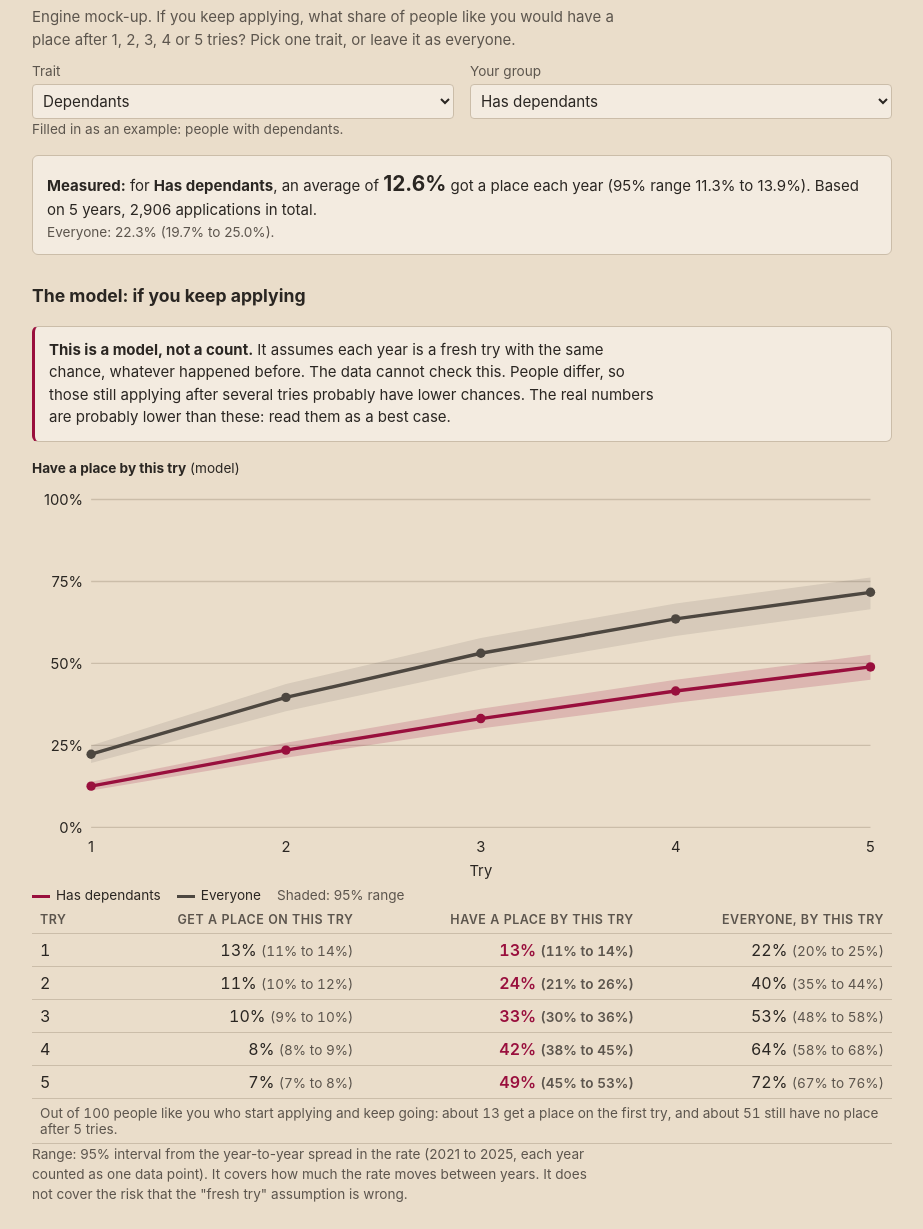
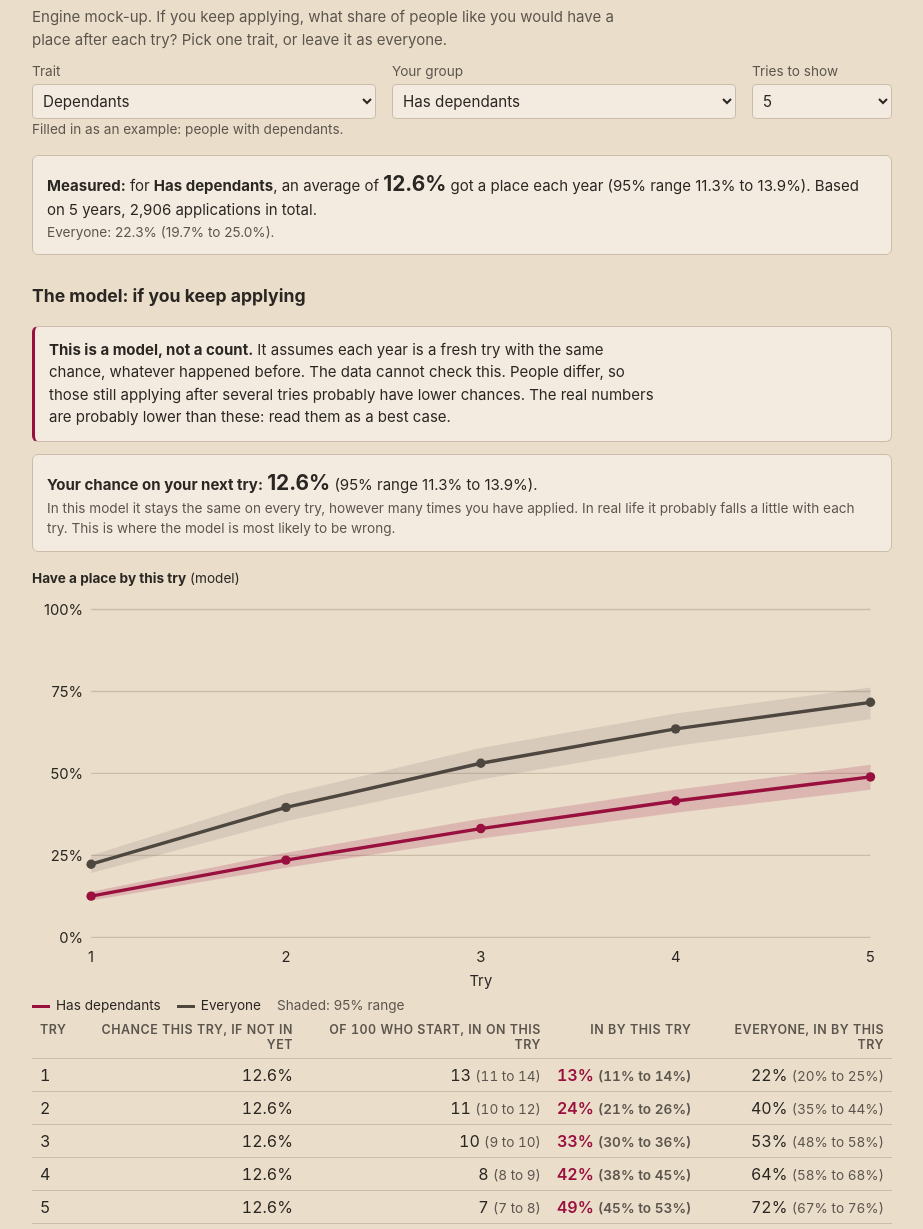
Before and after one commit to clinpsyry/dclinequality, a plain HTML site: page posts/next/mockups/people_like_you/index.html in a window 1280 px wide. Shown: the part 68-1297 px from the top of the page, without its empty margins (178-1101 px from the left). Drawn offline with Linux system fonts and the light colour scheme; files whose address does not match are found by name.

Commit message:
Mock-up: tries picker (1 to 10), next-try chance, clearer columns
Default 5 tries; rows and chart area after try 5 are faded with a note
that the model is weaker there. Adds 'chance on your next try' (= p, fixed
by the model) and renames the columns so the out-of-100 figure is not
read as a per-try chance.

Co-Authored-By: Claude Opus 5.5 <noreply@anthropic.com>
Claude-Session: https://claude.ai/code/session_01YKB9PHF5GnbDPZAMy4bRj5

```diff
--- a/posts/next/mockups/people_like_you/index.html
+++ b/posts/next/mockups/people_like_you/index.html
@@ -32,7 +32,8 @@ select:focus-visible, summary:focus-visible { outline: 2px solid var(--accent);
 table { border-collapse: collapse; width: 100%; font-variant-numeric: tabular-nums; }
 th, td { text-align: left; padding: 6px 8px; border-bottom: 1px solid var(--line); vertical-align: top; }
 th { font-size: 0.78rem; color: var(--muted); font-weight: 600; text-transform: uppercase; letter-spacing: 0.04em; }
-td.num, th.num { text-align: right; white-space: nowrap; }
+td.num, th.num { text-align: right; }
+td.num { white-space: nowrap; }
 .you { color: var(--accent); font-weight: 600; }
 .flag { color: var(--warn); font-size: 0.85rem; margin: 6px 0 0; }
 .legend { display: flex; flex-wrap: wrap; gap: 6px 16px; font-size: 0.85rem; margin-top: 4px; }
@@ -44,11 +45,14 @@ summary { cursor: pointer; font-weight: 600; }
 .working { font-size: 0.85rem; overflow-x: auto; }
 .working p { margin-top: 8px; }
 code { font-size: 0.85em; }
+tr.weak td { opacity: 0.55; }
+.next { margin-top: 12px; }
+.next b.big { font-size: 1.3rem; }
 </style>
 
 <div class="wrap">
   <h1>Chances by try</h1>
-  <p class="muted">Engine mock-up. If you keep applying, what share of people like you would have a place after 1, 2, 3, 4 or 5 tries? Pick one trait, or leave it as everyone.</p>
+  <p class="muted">Engine mock-up. If you keep applying, what share of people like you would have a place after each try? Pick one trait, or leave it as everyone.</p>
 
   <div class="inputs">
     <label for="trait">Trait
@@ -56,6 +60,9 @@ code { font-size: 0.85em; }
     </label>
     <label for="group">Your group
       <select id="group"></select>
+    </label>
+    <label for="ntries" style="flex:0 1 140px">Tries to show
+      <select id="ntries"></select>
     </label>
   </div>
   <p class="small muted" id="exampleNote">Filled in as an example: people with dependants.</p>
@@ -67,8 +74,11 @@ code { font-size: 0.85em; }
     <p style="margin:0"><b>This is a model, not a count.</b> It assumes each year is a fresh try with the same chance, whatever happened before. The data cannot check this. People differ, so those still applying after several tries probably have lower chances. The real numbers are probably lower than these: read them as a best case.</p>
   </div>
 
+  <div class="box next" id="nexttry"></div>
+
   <div id="chart" style="margin-top:16px"></div>
   <div class="tablebox"><table id="tries"></table></div>
+  <p class="small" id="summary100" style="margin-top:8px"></p>
   <div id="flags"></div>
   <p class="small muted">Range: 95% interval from the year-to-year spread in the rate (2021 to 2025, each year counted as one data point). It covers how much the rate moves between years. It does not cover the risk that the "fresh try" assumption is wrong.</p>
 
@@ -83,7 +93,7 @@ code { font-size: 0.85em; }
 (function () {
   "use strict";
 
-  var TRIES = 5, MIN_N = 100;
+  var MAX_TRIES = 10, SOLID = 5, MIN_N = 100, TRIES = 5;
   // Traits offered. Groups left out: prefer-not-to-say, totals, merged source rows,
   // and Wheelchair and Blind on their own (pooled-cell artefacts, RULES C8).
   var TRAITS = [
@@ -132,6 +142,10 @@ code { font-size: 0.85em; }
     t.innerHTML = TRAITS.map(function (x, i) { return '<option value="' + i + '">' + esc(x.label) + "</option>"; }).join("");
     t.value = String(TRAITS.map(function (x) { return x.key; }).indexOf("DEPENDANTS"));
     fillGroups("Has dependants");
+    var nt = document.getElementById("ntries"), opts = "";
+    for (var i = 1; i <= MAX_TRIES; i++) opts += "<option" + (i === TRIES ? " selected" : "") + ">" + i + "</option>";
+    nt.innerHTML = opts;
+    nt.addEventListener("change", function () { TRIES = +nt.value; render(); });
     t.addEventListener("change", function () { hideExample(); fillGroups(); render(); });
     document.getElementById("group").addEventListener("change", function () { hideExample(); render(); });
   }
@@ -175,7 +189,7 @@ code { font-size: 0.85em; }
       out.lo = clamp(ti.lo); out.hi = clamp(ti.hi); out.clipped = ti.lo < 0;
     }
     out.tries = [];
-    for (var k = 1; k <= TRIES; k++) {
+    for (var k = 1; k <= MAX_TRIES; k++) {
       var row = { k: k, by: byTry(mean, k), on: onTry(mean, k) };
       if (out.lo != null) {
         row.byLo = byTry(out.lo, k); row.byHi = byTry(out.hi, k);
@@ -183,7 +197,6 @@ code { font-size: 0.85em; }
       }
       out.tries.push(row);
     }
-    out.notBy5 = Math.pow(1 - mean, TRIES);
     return out;
   }
   function byTry(p, k) { return 1 - Math.pow(1 - p, k); }
@@ -208,7 +221,7 @@ code { font-size: 0.85em; }
     var m = document.getElementById("measured");
     if (you.p == null) {
       m.innerHTML = "<b>" + esc(label) + "</b>: the source hid this group's acceptances in every year, so there is nothing to show.";
-      ["chart", "tries", "flags", "working"].forEach(function (id) { document.getElementById(id).innerHTML = ""; });
+      ["nexttry", "chart", "tries", "summary100", "flags", "working"].forEach(function (id) { document.getElementById(id).innerHTML = ""; });
       return;
     }
     var range = you.lo != null ? " (95% range " + pct(you.lo, 1) + " to " + pct(you.hi, 1) + ")" : "";
@@ -217,25 +230,37 @@ code { font-size: 0.85em; }
       fmt(you.pooled.app) + " applications in total." +
       (isAll ? "" : "<br><span class=\"small muted\">Everyone: " + pct(all.p, 1) + " (" + pct(all.lo, 1) + " to " + pct(all.hi, 1) + ").</span>");
 
+    drawNext(you, label);
     drawChart(you, isAll ? null : all, label);
     drawTable(you, isAll ? null : all, label);
     drawFlags(you);
     drawWorking(you, label);
   }
 
+  function drawNext(you, label) {
+    var rng = you.lo != null ? " (95% range " + pct(you.lo, 1) + " to " + pct(you.hi, 1) + ")" : "";
+    document.getElementById("nexttry").innerHTML = "<b>Your chance on your next try:</b> <b class=\"big\">" + pct(you.p, 1) + "</b>" + rng +
+      ".<br><span class=\"small muted\">In this model it stays the same on every try, however many times you have applied. In real life it probably falls a little with each try. This is where the model is most likely to be wrong.</span>";
+  }
+
   function drawTable(you, all, label) {
-    var h = "<tr><th>Try</th><th class=\"num\">Get a place on this try</th><th class=\"num\">Have a place by this try</th>" +
-      (all ? "<th class=\"num\">Everyone, by this try</th>" : "") + "</tr>";
-    you.tries.forEach(function (r, i) {
-      var rng = function (lo, hi) { return lo == null ? "" : ' <span class="muted small">(' + pct(lo) + " to " + pct(hi) + ")</span>"; };
-      h += "<tr><td>" + r.k + "</td><td class=\"num\">" + pct(r.on) + rng(r.onLo, r.onHi) + "</td>" +
+    var rng = function (lo, hi) { return lo == null ? "" : ' <span class="muted small">(' + pct(lo) + " to " + pct(hi) + ")</span>"; };
+    var cols = all ? 5 : 4;
+    var h = "<tr><th>Try</th><th class=\"num\">Chance this try, if not in yet</th><th class=\"num\">Of 100 who start, in on this try</th>" +
+      "<th class=\"num\">In by this try</th>" + (all ? "<th class=\"num\">Everyone, in by this try</th>" : "") + "</tr>";
+    for (var i = 0; i < TRIES; i++) {
+      var r = you.tries[i];
+      if (i === SOLID) h += "<tr><td colspan=\"" + cols + "\" class=\"small flag\">After try " + SOLID + " the model is weaker: its error adds up with every try. Read the faded rows with great care.</td></tr>";
+      h += "<tr" + (r.k > SOLID ? " class=\"weak\"" : "") + "><td>" + r.k + "</td>" +
+        "<td class=\"num\">" + pct(you.p, 1) + "</td>" +
+        "<td class=\"num\">" + Math.round(100 * r.on) + (r.onLo == null ? "" : ' <span class="muted small">(' + Math.round(100 * r.onLo) + " to " + Math.round(100 * r.onHi) + ")</span>") + "</td>" +
         "<td class=\"num you\">" + pct(r.by) + rng(r.byLo, r.byHi) + "</td>" +
         (all ? "<td class=\"num\">" + pct(all.tries[i].by) + rng(all.tries[i].byLo, all.tries[i].byHi) + "</td>" : "") + "</tr>";
-    });
-    h += "<tr><td colspan=\"" + (all ? 4 : 3) + "\" class=\"small muted\">Out of 100 people like you who start applying and keep going: about " +
-      Math.round(100 * you.tries[0].on) + " get a place on the first try, and about " + Math.round(100 * you.notBy5) +
-      " still have no place after " + TRIES + " tries.</td></tr>";
+    }
     document.getElementById("tries").innerHTML = h;
+    document.getElementById("summary100").innerHTML = "Out of 100 people like you who start applying and keep going: about " +
+      Math.round(100 * you.tries[0].on) + " get a place on the first try, and about " + Math.round(100 * Math.pow(1 - you.p, TRIES)) +
+      " still have no place after " + TRIES + " " + (TRIES === 1 ? "try" : "tries") + ".";
   }
 
   function drawFlags(you) {
@@ -250,32 +275,41 @@ code { font-size: 0.85em; }
   }
 
   // "By this try" curve with its range band; everyone as a grey reference.
+  // Tries after SOLID sit on a faded background.
   function drawChart(you, all, label) {
-    var W = 640, H = 300, L = 44, R = 16, T = 16, B = 40;
-    function x(k) { return L + (k - 1) / (TRIES - 1) * (W - L - R); }
+    var W = 640, H = 300, L = 44, R = 16, T = 16, B = 40, N = Math.max(TRIES, 2);
+    function x(k) { return L + (k - 1) / (N - 1) * (W - L - R); }
     function y(v) { return T + (1 - v) * (H - T - B); }
+    var cs = getComputedStyle(document.documentElement);
+    var acc = cs.getPropertyValue("--accent").trim() || "#990F3D", ref = cs.getPropertyValue("--ref").trim() || "#4d4740",
+        line = cs.getPropertyValue("--line").trim() || "#cbbda9";
     var s = '<svg viewBox="0 0 ' + W + " " + H + '" width="100%" role="img" aria-label="Share with a place by each try">';
+    if (TRIES > SOLID) {
+      var x0 = (x(SOLID) + x(SOLID + 1)) / 2;
+      s += '<rect x="' + x0 + '" y="' + T + '" width="' + (W - R - x0) + '" height="' + (H - T - B) + '" fill="' + line + '" fill-opacity="0.35"/>';
+      s += '<text x="' + (x0 + 6) + '" y="' + (T + 14) + '" font-size="11">Weaker model</text>';
+    }
     [0, 0.25, 0.5, 0.75, 1].forEach(function (v) {
       s += '<line class="grid" x1="' + L + '" x2="' + (W - R) + '" y1="' + y(v) + '" y2="' + y(v) + '"/>';
       s += '<text x="' + (L - 6) + '" y="' + (y(v) + 4) + '" font-size="11" text-anchor="end">' + pct(v) + "</text>";
     });
-    for (var k = 1; k <= TRIES; k++) s += '<text x="' + x(k) + '" y="' + (H - B + 18) + '" font-size="11" text-anchor="middle">' + k + "</text>";
+    for (var k = 1; k <= N; k++) s += '<text x="' + x(k) + '" y="' + (H - B + 18) + '" font-size="11" text-anchor="middle">' + k + "</text>";
     s += '<text x="' + ((L + W - R) / 2) + '" y="' + (H - 4) + '" font-size="11" text-anchor="middle">Try</text>';
-    function series(e, cls, color, fillOp) {
-      var out = "";
-      if (e.tries[0].byLo != null) {
-        var up = e.tries.map(function (r) { return x(r.k) + "," + y(r.byHi); });
-        var dn = e.tries.slice().reverse().map(function (r) { return x(r.k) + "," + y(r.byLo); });
+    function series(e, color, fillOp) {
+      var rows = e.tries.slice(0, N), out = "";
+      if (rows[0].byLo != null) {
+        var up = rows.map(function (r) { return x(r.k) + "," + y(r.byHi); });
+        var dn = rows.slice().reverse().map(function (r) { return x(r.k) + "," + y(r.byLo); });
         out += '<polygon points="' + up.concat(dn).join(" ") + '" fill="' + color + '" fill-opacity="' + fillOp + '" stroke="none"/>';
       }
-      out += '<polyline points="' + e.tries.map(function (r) { return x(r.k) + "," + y(r.by); }).join(" ") + '" fill="none" stroke="' + color + '" stroke-width="2.5"/>';
-      e.tries.forEach(function (r) { out += '<circle cx="' + x(r.k) + '" cy="' + y(r.by) + '" r="3.5" fill="' + color + '"/>'; });
+      out += '<polyline points="' + rows.map(function (r) { return x(r.k) + "," + y(r.by); }).join(" ") + '" fill="none" stroke="' + color + '" stroke-width="2.5"/>';
+      rows.forEach(function (r) {
+        out += '<circle cx="' + x(r.k) + '" cy="' + y(r.by) + '" r="3.5" fill="' + color + '"' + (r.k > SOLID ? ' fill-opacity="0.5"' : "") + "/>";
+      });
       return out;
     }
-    var cs = getComputedStyle(document.documentElement);
-    var acc = cs.getPropertyValue("--accent").trim() || "#990F3D", ref = cs.getPropertyValue("--ref").trim() || "#4d4740";
-    if (all) s += series(all, "all", ref, 0.12);
-    s += series(you, "you", acc, 0.18);
+    if (all) s += series(all, ref, 0.12);
+    s += series(you, acc, 0.18);
     s += "</svg>";
     var leg = '<div class="legend"><span><span class="sw" style="background:' + acc + '"></span>' + esc(label) + "</span>" +
       (all ? '<span><span class="sw" style="background:' + ref + '"></span>Everyone</span>' : "") +
@@ -296,7 +330,8 @@ code { font-size: 0.85em; }
         ". 95% range = p &plusmn; t &times; SD / &radic;" + you.n + " = " + pct(you.lo, 2) + " to " + pct(you.hi, 2) + "." : " Only one year, so no range.") + "</p>" +
       "<p><b>Step 3.</b> Fresh-try model. Have a place by try K = 1 &minus; (1 &minus; p)<sup>K</sup>. Example, try 3: 1 &minus; (1 &minus; " + you.p.toFixed(4) + ")<sup>3</sup> = " + pct(you.tries[2].by, 1) +
       ". The range uses the same formula on the low and high ends of p.</p>" +
-      "<p><b>Step 4.</b> Get a place on exactly try K = (1 &minus; p)<sup>K&minus;1</sup> &times; p. Its range is the lowest and highest value of this across the range of p.</p>";
+      "<p><b>Step 4.</b> Get a place on exactly try K = (1 &minus; p)<sup>K&minus;1</sup> &times; p. Its range is the lowest and highest value of this across the range of p. This is out of everyone who started, so it falls only because fewer people are still applying.</p>" +
+      "<p><b>Step 5.</b> Chance on any one try, if not in yet = p. The model holds this fixed.</p>";
     document.getElementById("working").innerHTML = "<details open><summary>" + esc(label) + "</summary><div class=\"working\">" +
       "<table><tr><th>Year</th><th class=\"num\">Applied</th><th class=\"num\">Accepted</th><th class=\"num\">Rate</th><th>What the engine did</th></tr>" +
       rows + "</table>" + steps + "</div></details>";
```
